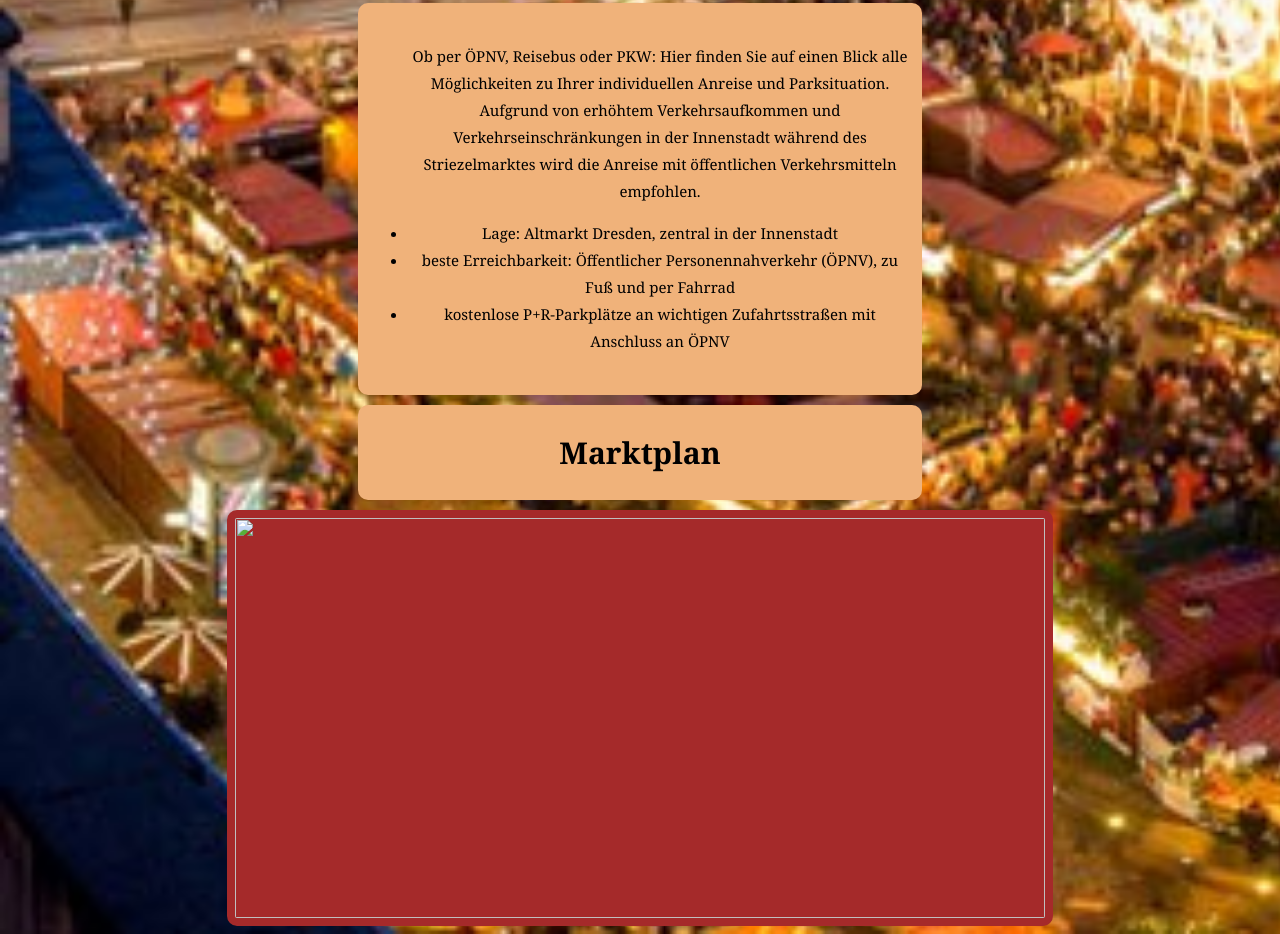
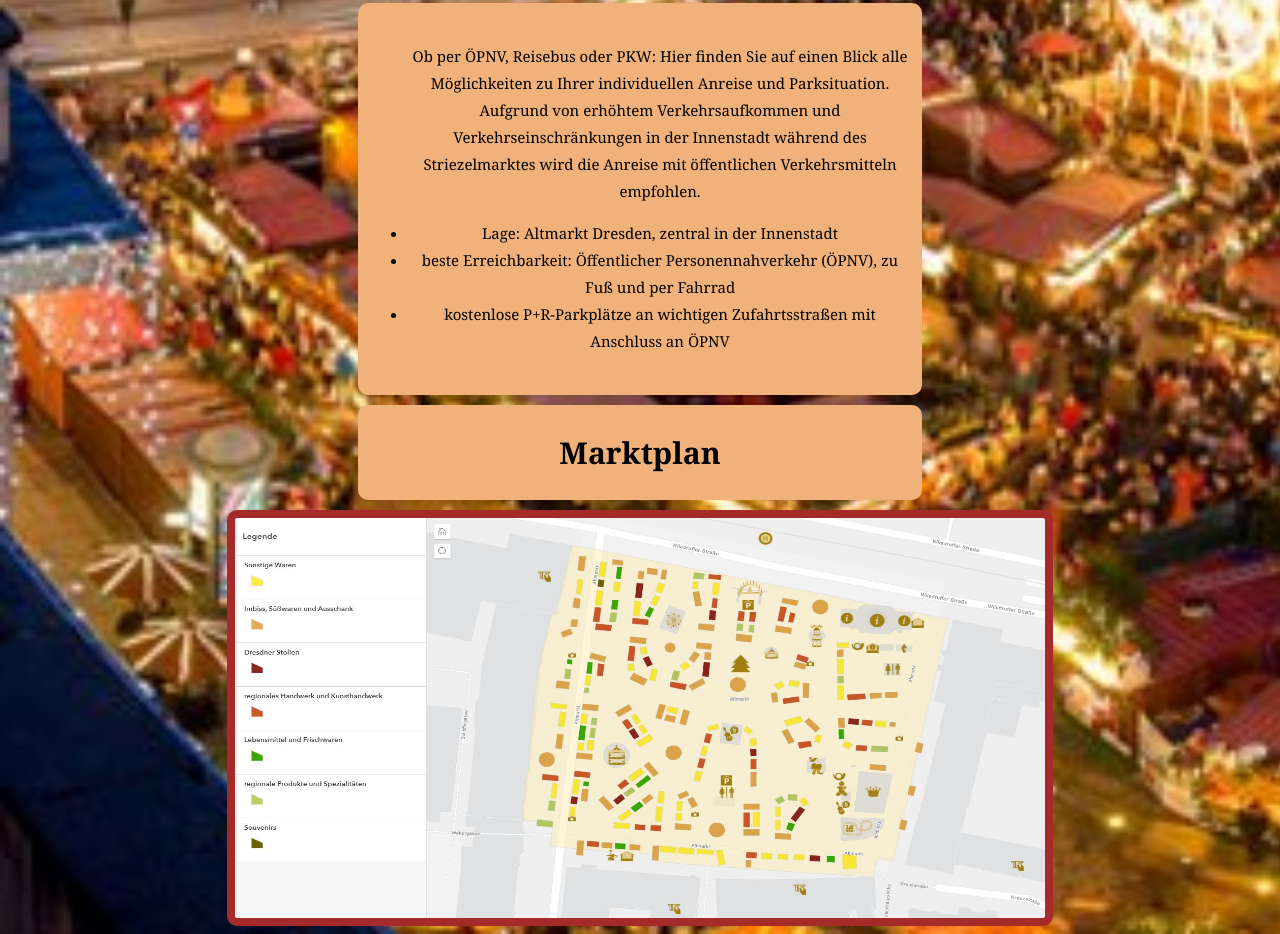
Before and after one commit to Seminarfach/Striezelmarkt.github.io, a plain HTML site: page haupt.html in a window 1280 px wide. Shown: the part 1361-2295 px from the top of the page. Drawn offline with Linux system fonts and the light colour scheme; files whose address does not match are found by name.

Commit message:
Update haupt.html

```diff
--- a/haupt.html
+++ b/haupt.html
@@ -42,6 +42,6 @@
 		</ul>
 		</div>
 		<h2>Marktplan</h2>
-		<diV> <img src="img/marktplan mit legende.jpeg" class="Marktplan"> </div>
+		<diV> <img src="marktplan mit legende.jpeg" class="Marktplan"> </div>
 		</body>
 </html>
```
